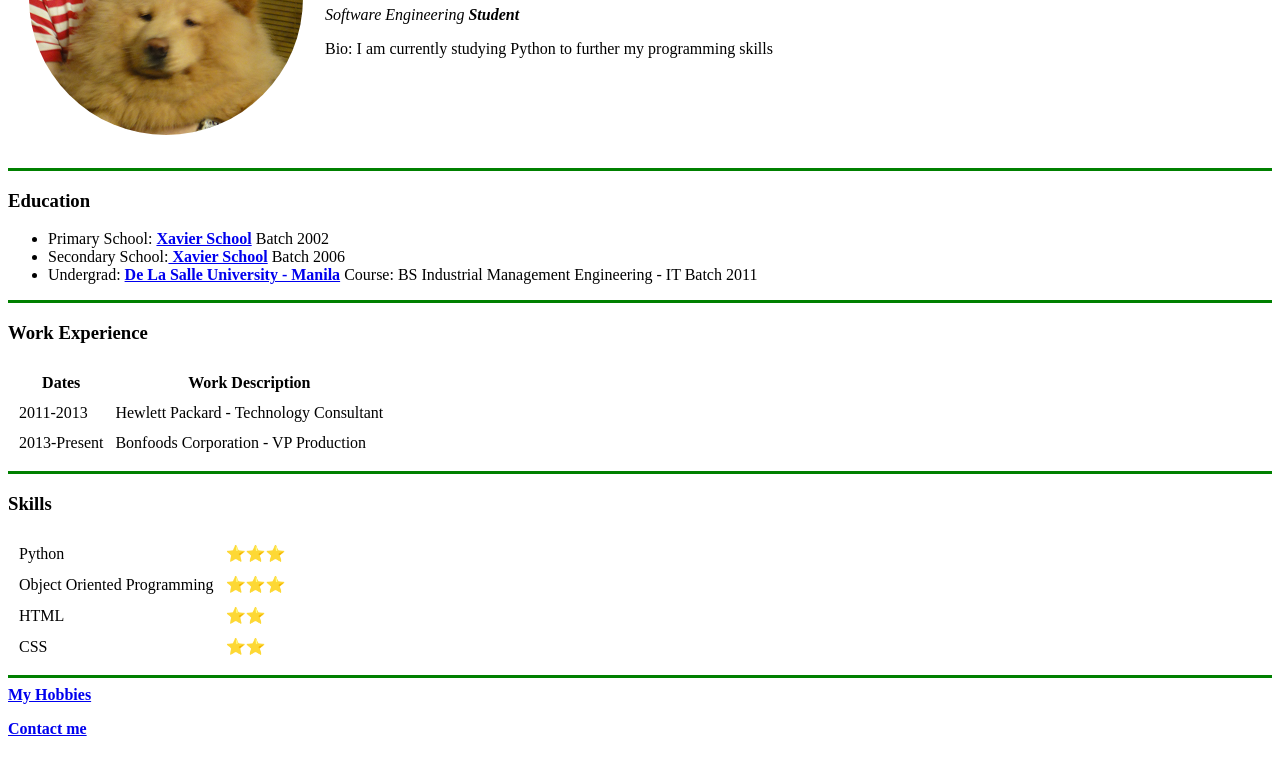
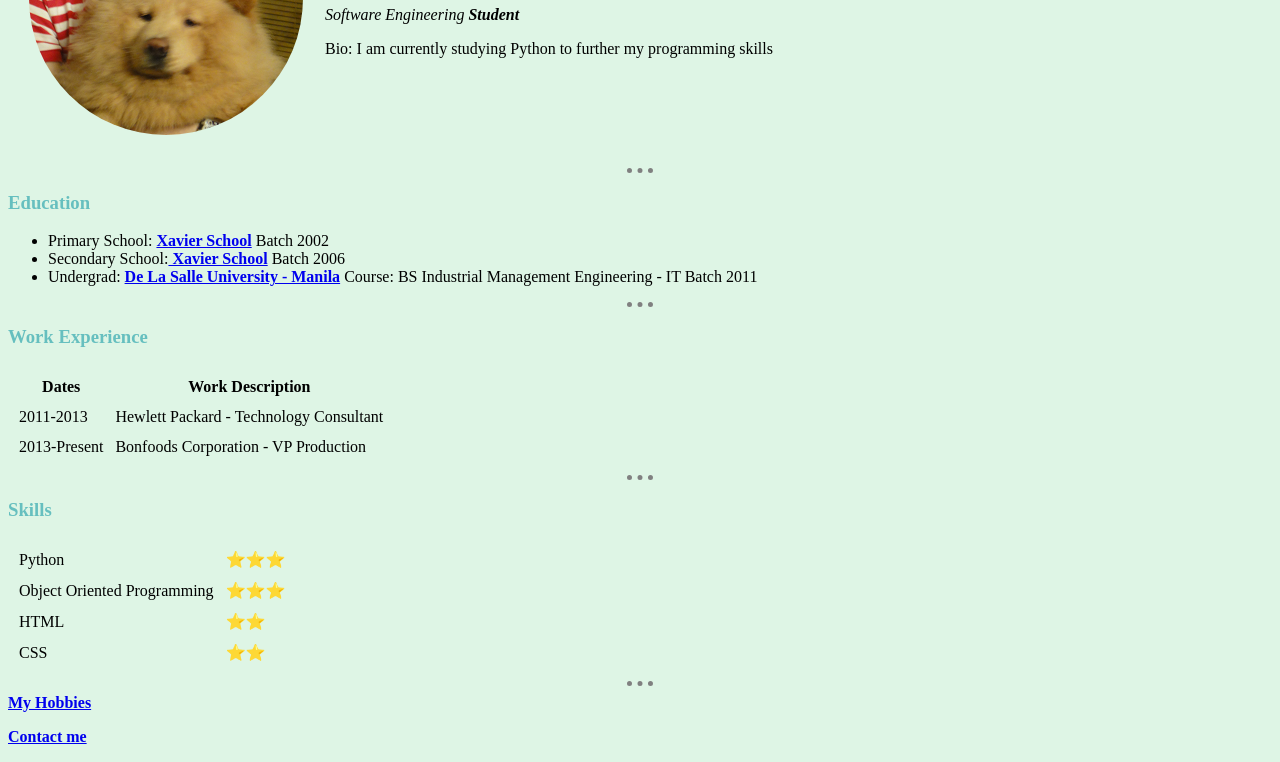
Before and after one commit to jptannn/cv, a plain HTML site: page index.html in a window 1280 px wide. Shown: the part 168-930 px from the top of the page. Drawn offline with Linux system fonts and the light colour scheme.

Commit message:
added css and removed inline css

```diff
--- a/index.html
+++ b/index.html
@@ -4,6 +4,7 @@
   <head>
     <meta charset="utf-8">
     <title>John-Patrick Nicholas Yu Tan's Personal Site</title>
+    <link rel="stylesheet" href="./css/styles.css">
   </head>
   <body>
     <table cellspacing="20">
@@ -14,14 +15,14 @@
         <p>Bio: I am currently studying Python to further my programming skills</p></td>
       </tr>
     </table>
-    <hr size="3" color="green">
+    <hr>
     <h3>Education</h3>
     <ul>
       <li>Primary School: <strong><a href="https://www.xs.edu.ph/">Xavier School</a></strong> Batch 2002</li>
       <li>Secondary School:<strong><a href="https://www.xs.edu.ph/"> Xavier School</a></strong> Batch 2006</li>
       <li>Undergrad: <strong><a href="https://www.dlsu.edu.ph/">De La Salle University - Manila</a></strong> Course: BS Industrial Management Engineering - IT Batch 2011</li>
     </ul>
-    <hr size="3" color="green">
+    <hr>
     <h3>Work Experience</h3>
       <table cellspacing="10">
       <thead>
@@ -41,7 +42,7 @@
         </tr>
       </tbody>
     </table>
-    <hr size="3" color="green">
+    <hr>
       <h3>Skills</h3>
       <table cellspacing="10">
         <tbody>
@@ -63,7 +64,7 @@
           </tr>
         </tbody>
       </table>
-    <hr size="3" color="green">
+    <hr>
     <strong><a href="hobbies.html">My Hobbies</a></strong>
     <p><strong><a href="contact_details.html">Contact me</a></strong></p>
 
```
